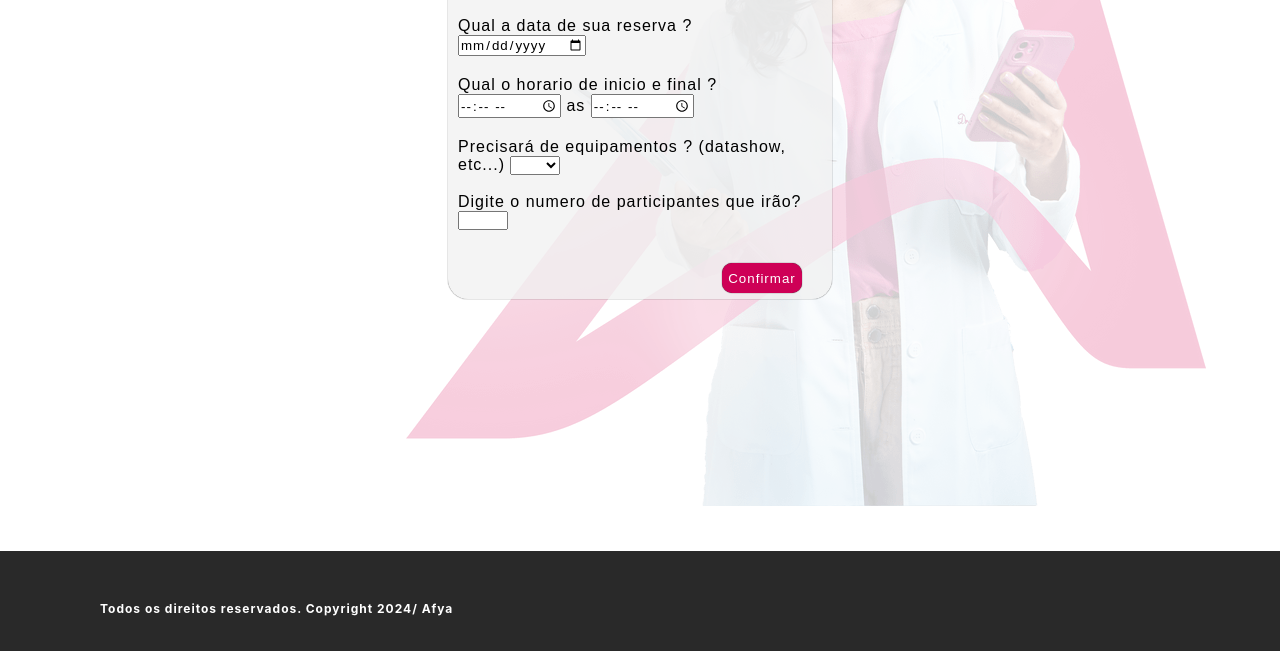
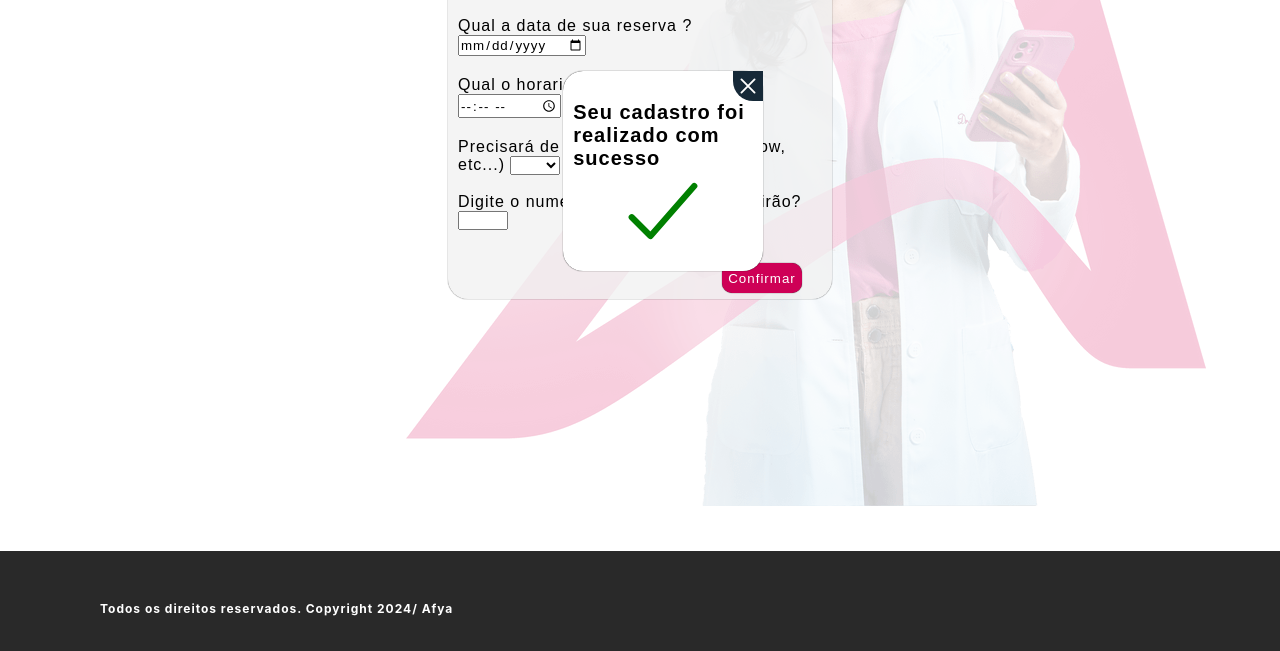
Before and after one commit to UchoaBreno/Reserva-de-sala, a plain HTML site: page confirmar-reserva.html in a window 1280 px wide. Shown: the part 249-900 px from the top of the page. Drawn offline with nearby package versions, Linux system fonts and the light colour scheme.

Commit message:
adição de confirmação de cadastro

```diff
--- a/confirmar-reserva.css
+++ b/confirmar-reserva.css
@@ -180,6 +180,54 @@ nav a {
     background-color: rgb(135, 0, 56);
 }
 
+.floating-page {
+    height: 200px;
+    width: 200px;
+    top: 40%;
+    left: 44%;
+    position: absolute;
+    background: white;
+    box-sizing: border-box; /* Garantir que a largura e altura incluam a sombra */
+    border-radius: 20px;
+    box-shadow: 0 0 1px black;
+    border: none;
+    z-index: 1;
+}
+
+.sucesso{
+    font-size: 20px;
+    font-weight: 600;
+    position: absolute;
+    margin: 10px;
+    margin-top: 30px;
+}
+
+.floating-page .icon-close{
+    position: absolute;
+    top: 0;
+    right: 0;
+    width: 30px;
+    height: 30px;
+    background: #162938;
+    font-size: 2em;
+    color: #fff;
+    display: flex;
+    justify-content: center;
+    align-items: center;
+    cursor: pointer;
+    border-bottom-left-radius:20px;
+    z-index: 1;
+  }
+.check{
+    position: absolute;
+    width: 100px;
+    height: 100px;
+    margin-top: 90px;
+    margin-left: 50px;
+    color: green;
+
+}
+
 footer{
     width: 100%;
     height: 100px;
--- a/confirmar-reserva.html
+++ b/confirmar-reserva.html
@@ -6,7 +6,7 @@
 
     <link rel="stylesheet" href="confirmar-reserva.css">
     <link rel="icon" href="assets/Afya icon logo.png">
-
+<script src="confirmar-reserva.js"></script>
     <title>Confirme sua reserva</title>
 </head>
 <body>
@@ -37,11 +37,19 @@
             <br><br>
             <span class="participantes">Digite o numero de participantes que irão? <input type="text" id="numero" pattern="[0-9]*" maxlength="2"></span>
 
-            <button class="submit">Confirmar</button>
+            <button id="submit" class="submit">Confirmar</button>
+        </div>
+
+        <div class="floating-page" id="floatingPage">
+            <span class="icon-close" onclick="fecharInputBox()"><ion-icon name="close-outline"></ion-icon></span>
+            <span class="sucesso">Seu cadastro foi realizado com sucesso</span>
+            <ion-icon class="check" name="checkmark-outline"></ion-icon>
         </div>
 
     </div>
 
+<script type="module" src="https://unpkg.com/ionicons@7.1.0/dist/ionicons/ionicons.esm.js"></script>
+<script nomodule src="https://unpkg.com/ionicons@7.1.0/dist/ionicons/ionicons.js"></script>
     <footer><p>Todos os direitos reservados. Copyright 2024/ Afya</p></footer>
 </body>
 </html>
```
